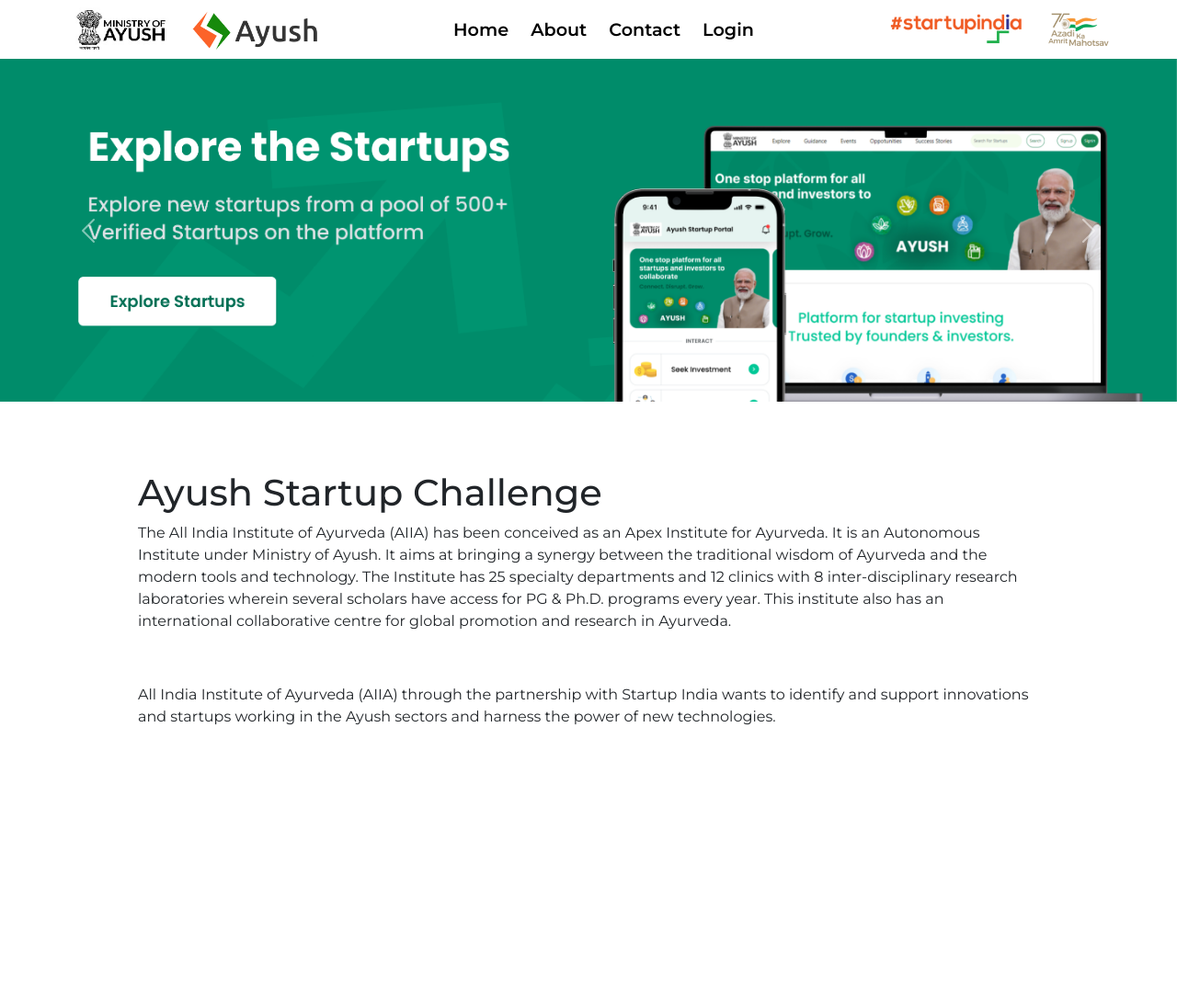
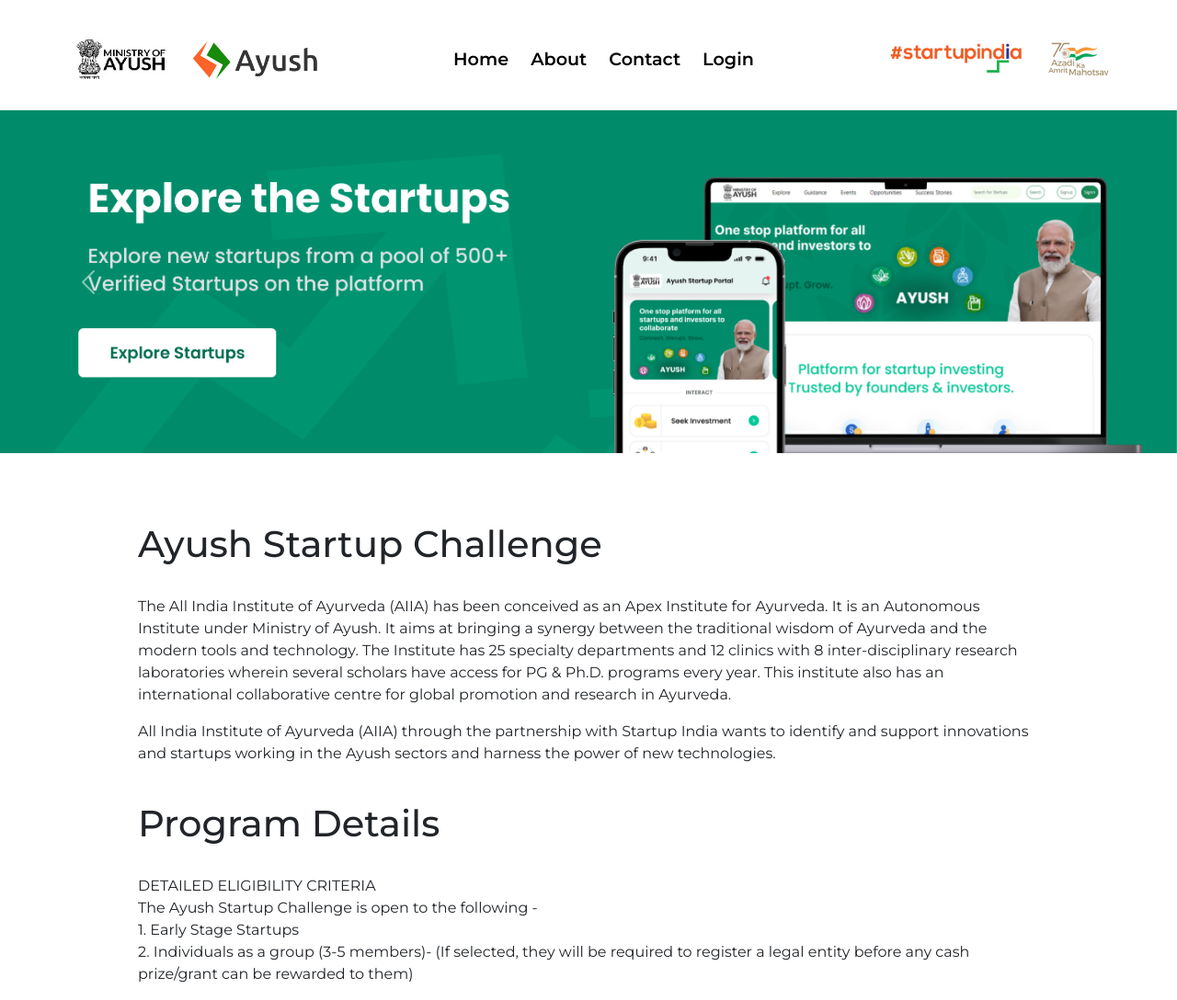
Before and after one commit to sanjithsmurthy/ayush-startup-portal, a Django app: page / in a window 1280 px wide; the page is wider, and only the part inside the window is pictured. Shown: that part at 92% size. Before the commit the page ends 789 px from the top of that part, so only its background shows below. Run offline with Django 5.2, Linux system fonts and the light colour scheme.

Commit message:
program details

```diff
--- a/startup-ayush-portal/project/app/static/app/styles.css
+++ b/startup-ayush-portal/project/app/static/app/styles.css
@@ -1,12 +1,19 @@
 body {
     font-family: Montserrat !important;
     margin:0;
+
 }
 .header-top {
     background-color: white;
     padding: 0.5rem 0;
     position: relative;
 }
+.carousel-inner {
+    position: relative;
+    width: 100%;
+    overflow: hidden;
+    margin-top: 1.5rem;
+  }
 #image-size-1 {
     width:7rem;
     height:3rem;
@@ -40,7 +47,7 @@ body {
 .head {
     display: flex;
     justify-content: space-around;
-    margin: 0;
+    margin-top: 2rem;
     padding: 0;
     background-color: white;
 }
@@ -68,7 +75,7 @@ body {
     gap: 1.5rem;
 }
 
-.introduction {
+.intro_pro {
     margin: 1.563rem 3.125rem 0 3.125rem;
     padding: 3.125rem 6.25rem 0 6.25rem;
 }
--- a/startup-ayush-portal/project/app/templates/app/index.html
+++ b/startup-ayush-portal/project/app/templates/app/index.html
@@ -98,8 +98,8 @@
         </div>
     </div>
     <!--Content-->
-    <div class="introduction">
-        <h1>Ayush Startup Challenge</h1>
+    <div class="intro_pro">
+        <h1>Ayush Startup Challenge</h1><br>
         <p>
             The All India Institute of Ayurveda (AIIA) has been conceived as an Apex Institute for Ayurveda. It is
             an Autonomous Institute under Ministry of Ayush. It aims at bringing a synergy between the traditional
@@ -108,11 +108,18 @@
             Ph.D. programs every year. This institute also has an international collaborative centre for global
             promotion and research in Ayurveda.
         </p>
-        <p><br></p>
         <p>All India Institute of Ayurveda (AIIA) through the partnership with Startup India wants to identify and
             support innovations and startups working in the Ayush sectors and harness the power of new technologies.
         </p>
+        <br>
+        <h1>Program Details</h1><br>
+        <p>
+            DETAILED ELIGIBILITY CRITERIA<br>
+            The Ayush Startup Challenge is open to the following -<br>
+            1. Early Stage Startups<br>
+            2. Individuals as a group (3-5 members)-
+            (If selected, they will be required to register a legal entity before any cash prize/grant can be rewarded to them)<br>
+        </p>
     </div>
-
 </body>
 </html>
```
